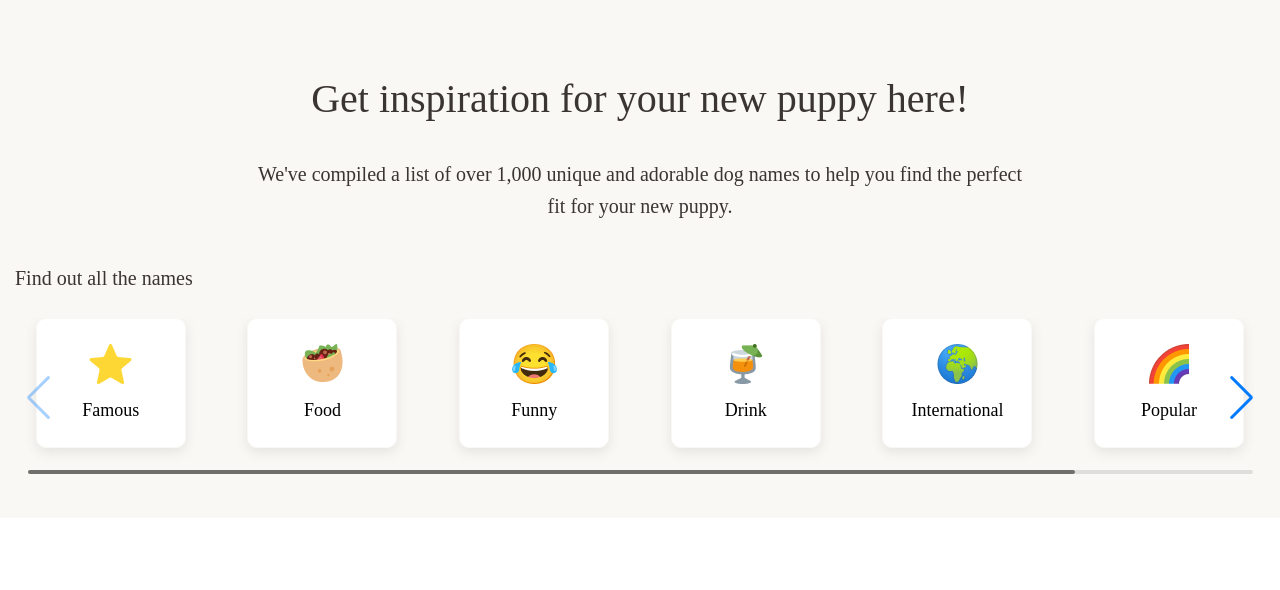
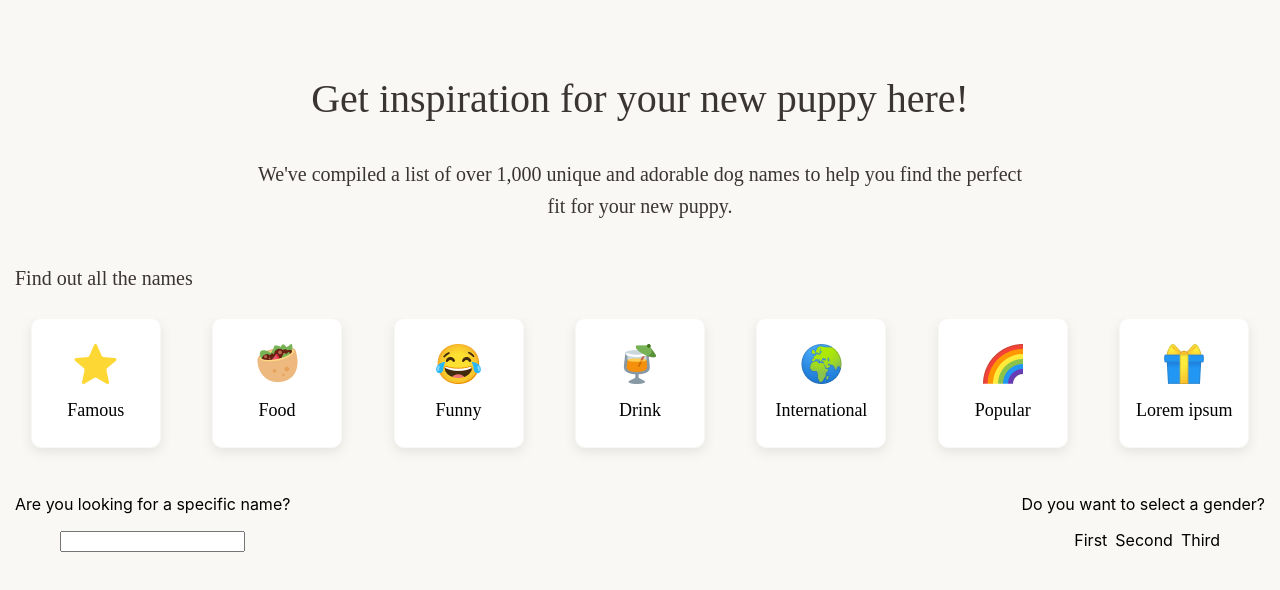
Before and after one commit to Serhii-Piatak-NBS-Lviv/nbs-react-naming-tool, a React (Create React App) app: page / in a window 1280 px wide. Shown: the top 590 px of the page. Built offline with nearby package versions, Linux system fonts and the light colour scheme; a web font is replaced by a local one.

Commit message:
Components: SearchInput, GenderSelection, Reducers: setGender, setSpecificName

```diff
--- a/src/features/filter/Filter.jsx
+++ b/src/features/filter/Filter.jsx
@@ -7,6 +7,8 @@ import restAPI from '../../app/apisimul/filter/name-categories';
 
 import SectionHeader from './SectionHeader';
 import SwiperWithFilters from './SwiperWithFilters';
+import GenderSelection from './GenderSelection';
+import SearchInput from './SearchInput';
 
 /**
 * @restAPI  - list of name categories will come from
@@ -24,6 +26,10 @@ const Filter = () => {
 
     const defaultTheme = css(themify('ttt-default','filters'));
     const overrideTheme = ((theme !== 'ttt-default') && (themes[theme])) ? css(themify(theme,'filters')) : null;
+
+    const bottomFilter = css(themify('ttt-default','bottom-filter-wrapper'));
+    const overrideBottomFilter = ((theme !== 'ttt-default') && (themes[theme])) ? css(themify(theme,'bottom-filter-wrapper')) : null;
+
     const isThemeOverriden = ((theme !== 'ttt-default') && (themes[theme])) ? true : false;
 
     return(
@@ -39,6 +45,17 @@ const Filter = () => {
                 title={t('filter slider title')}
                 restAPI={restAPI}
             />
+            <div className={cx(
+            { [bottomFilter]: true },
+            { [overrideBottomFilter]: isThemeOverriden }
+        )}>
+                <SearchInput
+                    title={t('filter live search title')}
+                />
+                <GenderSelection
+                    title={t('filter gender selector title')}
+                />
+            </div>
         </div>
     )
 };
--- /dev/null
+++ b/src/features/filter/GenderSelection.jsx
@@ -0,0 +1,30 @@
+import { useDispatch, useSelector } from 'react-redux';
+import { Radio, RadioGroup } from '@chakra-ui/react';
+
+import { setGender } from './filterSlice';
+
+const GenderSelection = ({ title }) => {
+  const dispatch = useDispatch();
+  const selectedGender = useSelector((state) => state.filter.gender);
+
+  const handleRadio = (radio) => {
+    dispatch(setGender(radio));
+  };
+
+  console.log(selectedGender);
+
+  return (
+    <div>
+      <p>{title}</p>
+      <div>
+        <RadioGroup onChange={handleRadio} value={selectedGender}>
+          <Radio value='1'>First</Radio>
+          <Radio value='2'>Second</Radio>
+          <Radio value='3'>Third</Radio>
+        </RadioGroup>
+      </div>
+    </div>
+  );
+};
+
+export default GenderSelection;
--- /dev/null
+++ b/src/features/filter/SearchInput.jsx
@@ -0,0 +1,20 @@
+import { useDispatch, useSelector } from 'react-redux';
+
+import { setSpecificName } from './filterSlice';
+
+const SearchInput = ({title}) => {
+    const dispatch = useDispatch();
+    console.log(useSelector(state => state.filter.specificName));
+
+  return (
+    <div>
+        <p>{title}</p>
+        <input
+          type="text"
+          onChange={(e) => dispatch(setSpecificName(e.target.value))}
+        />
+    </div>
+  )
+}
+
+export default SearchInput;
--- a/src/features/filter/SwiperWithFilters.jsx
+++ b/src/features/filter/SwiperWithFilters.jsx
@@ -1,4 +1,3 @@
-import React from 'react';
 import { useSelector, useDispatch  } from 'react-redux';
 import { css, cx } from '@emotion/css';
 import themify, {themes} from '../../themes';
@@ -25,7 +24,7 @@ const SwiperWithFilters = ({title, restAPI}) => {
     const isThemeOverriden = ((theme !== 'ttt-default') && (themes[theme])) ? true : false;
 
     const handleFilter = (category) => {
-        dispatch(setSelectedCategory(category))
+        dispatch(setSelectedCategory(category));
     }
 
   return (
@@ -39,7 +38,7 @@ const SwiperWithFilters = ({title, restAPI}) => {
         <Swiper
             modules={[Navigation, Scrollbar, A11y]}
             spaceBetween={20}
-            slidesPerView={6}
+            slidesPerView={7}
             navigation
             scrollbar={{ draggable: true }}>
             {
--- a/src/features/filter/filterSlice.js
+++ b/src/features/filter/filterSlice.js
@@ -33,9 +33,15 @@ export const filterSlice = createSlice({
                 gender: action.payload,
             };
         },
+        setSpecificName: (state, action) => {
+            return {
+                ...state,
+                specificName: action.payload,
+            };
+        },
     },
 });
 
-export const { setSelectedCategory, setGender } = filterSlice.actions;
+export const { setSelectedCategory, setSpecificName, setGender } = filterSlice.actions;
 
 export default filterSlice.reducer;
--- a/src/themes.js
+++ b/src/themes.js
@@ -52,7 +52,7 @@ export const themes = {
             'padding': '25px 0',
             'margin': 'auto',
             'height': '130px',
-            'width': '150px',
+            'width': '130px',
             'display': 'flex',
             'flexDirection': 'column',
             'justifyContent': 'space-between',
@@ -90,6 +90,11 @@ export const themes = {
             'lineHeight': '24px',
             'color': '#000000',
             'marginRight': '16px',
+        },
+
+        "bottom-filter-wrapper": {
+            'display': 'flex',
+            'justifyContent': 'space-between',
         },
 
 
```
